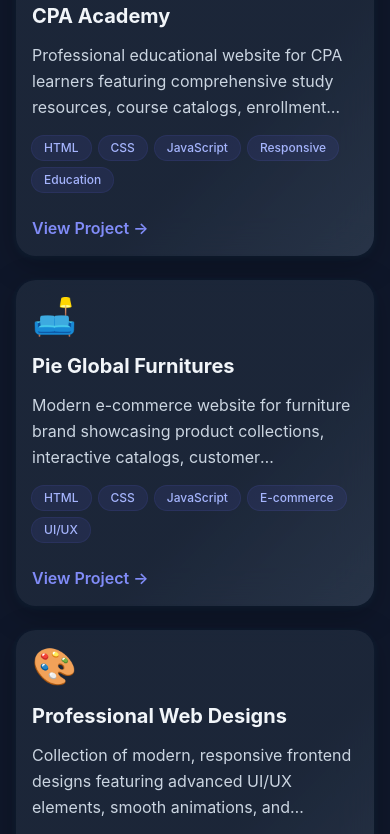
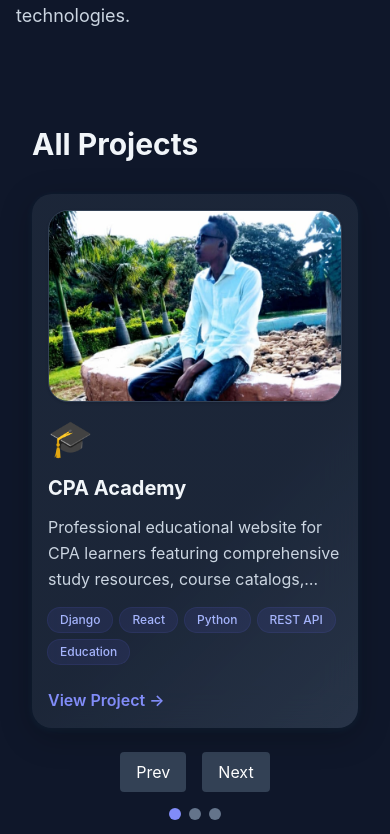
Before and after one commit to palmerscott254-gif/NEWTON-GAKUYA-PORTFOLIO, a React (Vite) app: page / in a window 390 px wide. Shown: the part 3907-4741 px from the top of the page. Built offline with nearby package versions, Linux system fonts and the light colour scheme.

Commit message:
projects fix

```diff
--- a/src/App.tsx
+++ b/src/App.tsx
@@ -1,41 +1,19 @@
 import { Suspense, lazy } from 'react';
-import { Route, Routes } from 'react-router-dom';
 import Layout from '@components/Layout/Layout';
 import ErrorBoundary from '@components/ErrorBoundary';
 import LoadingSpinner from '@components/LoadingSpinner';
 
-// Lazy load pages for better performance
+// Lazy load the single page for better performance
 const Home = lazy(() => import('@pages/Home'));
-const Projects = lazy(() => import('@pages/Projects'));
-const About = lazy(() => import('@pages/About'));
-const Contact = lazy(() => import('@pages/Contact'));
 
 export default function App() {
   return (
     <ErrorBoundary>
       <Layout>
         <Suspense fallback={<LoadingSpinner />}>
-          <Routes>
-            <Route path="/" element={<Home />} />
-            <Route path="/projects" element={<Projects />} />
-            <Route path="/about" element={<About />} />
-            <Route path="/contact" element={<Contact />} />
-            <Route path="*" element={<NotFound />} />
-          </Routes>
+          <Home />
         </Suspense>
       </Layout>
     </ErrorBoundary>
   );
 }
-
-function NotFound() {
-  return (
-    <div className="container py-20 text-center">
-      <h1 className="text-4xl font-bold mb-4">404 - Page Not Found</h1>
-      <p className="text-slate-400 mb-8">The page you're looking for doesn't exist.</p>
-      <a href="/" className="btn">
-        Go Home
-      </a>
-    </div>
-  );
-}
--- a/src/components/Layout/Header.tsx
+++ b/src/components/Layout/Header.tsx
@@ -1,4 +1,3 @@
-import { Link, NavLink } from 'react-router-dom';
 import { motion, AnimatePresence } from 'framer-motion';
 import { memo, useState, useEffect } from 'react';
 import { NAV_LINKS } from '@lib/constants';
@@ -20,12 +19,7 @@ const Header = memo(() => {
     };
   }, [isMobileMenuOpen]);
 
-  const navLinkClass = ({ isActive }: { isActive: boolean }) =>
-    `relative py-2 px-1 font-medium transition-colors ${
-      isActive
-        ? 'text-primary-400'
-        : 'text-slate-300 hover:text-white'
-    }`;
+  const navLinkClass = `relative py-2 px-1 font-medium transition-colors text-slate-300 hover:text-white`;
 
   return (
     <header
@@ -36,19 +30,19 @@ const Header = memo(() => {
       }`}
     >
       <div className="container flex h-16 md:h-20 items-center justify-between">
-        <Link
-          to="/"
+        <a
+          href="#hero"
           className="font-extrabold tracking-tight text-xl md:text-2xl bg-gradient-to-r from-primary-400 to-secondary bg-clip-text text-transparent hover:from-primary-300 hover:to-secondary-400 transition-all"
         >
           NG
-        </Link>
+        </a>
 
         {/* Desktop Navigation */}
         <nav className="hidden md:flex items-center gap-8" aria-label="Main navigation">
           {NAV_LINKS.map((link) => (
-            <NavLink key={link.path} to={link.path} className={navLinkClass}>
+            <a key={link.path} href={link.path} className={navLinkClass}>
               {link.label}
-            </NavLink>
+            </a>
           ))}
         </nav>
 
@@ -96,20 +90,14 @@ const Header = memo(() => {
           >
             <div className="container py-4 flex flex-col gap-2">
               {NAV_LINKS.map((link) => (
-                <NavLink
+                <a
                   key={link.path}
-                  to={link.path}
+                  href={link.path}
                   onClick={() => setIsMobileMenuOpen(false)}
-                  className={({ isActive }) =>
-                    `py-3 px-4 rounded-md transition-colors ${
-                      isActive
-                        ? 'bg-primary/10 text-primary-400'
-                        : 'text-slate-300 hover:bg-slate-800 hover:text-white'
-                    }`
-                  }
+                  className={`py-3 px-4 rounded-md transition-colors text-slate-300 hover:bg-slate-800 hover:text-white`}
                 >
                   {link.label}
-                </NavLink>
+                </a>
               ))}
             </div>
           </motion.nav>
--- a/src/components/ProjectsGrid.tsx
+++ b/src/components/ProjectsGrid.tsx
@@ -1,5 +1,5 @@
 import { motion } from 'framer-motion';
-import { memo, useMemo } from 'react';
+import { memo, useMemo, useState } from 'react';
 import type { Project } from '../types/index';
 import { ANIMATION_VARIANTS } from '@lib/constants';
 import projectsData from '@data/projects.json';
@@ -17,20 +17,25 @@ const ProjectCard = memo(({ project, index }: { project: Project; index: number
       className="card p-4 sm:p-6 group hover:scale-[1.03] active:scale-95 transition-transform duration-300 min-h-[320px] flex flex-col justify-between"
       style={{ backdropFilter: 'blur(20px)', background: 'linear-gradient(135deg, rgba(30,41,59,0.85) 60%, rgba(51,65,85,0.7) 100%)', boxShadow: '0 8px 32px 0 rgba(0,0,0,0.25), 0 1.5px 8px 0 rgba(80,200,255,0.08)' }}
     >
+      {project.image && (
+        <img
+          src={project.image}
+          alt={project.title + ' screenshot'}
+          className="w-full h-48 object-cover rounded-lg mb-4 border border-slate-700 shadow"
+          loading="lazy"
+        />
+      )}
       {project.icon && (
         <div className="text-4xl mb-4" role="img" aria-label={project.title}>
           {project.icon}
         </div>
       )}
-
       <h3 className="text-xl font-bold group-hover:text-primary transition-colors">
         {project.title}
       </h3>
-
       <p className="mt-3 text-slate-300 leading-relaxed line-clamp-3">
         {project.description}
       </p>
-
       {project.tags && project.tags.length > 0 && (
         <div className="mt-4 flex flex-wrap gap-2">
           {project.tags.map((tag) => (
@@ -43,7 +48,6 @@ const ProjectCard = memo(({ project, index }: { project: Project; index: number
           ))}
         </div>
       )}
-
       <a
         href={project.href}
         target="_blank"
@@ -59,20 +63,23 @@ const ProjectCard = memo(({ project, index }: { project: Project; index: number
 
 ProjectCard.displayName = 'ProjectCard';
 
+
 const ProjectsGrid = memo(({ limit, featured = false }: ProjectsGridProps) => {
   const projects = useMemo(() => {
     let filteredProjects = projectsData as Project[];
-
     if (featured) {
       filteredProjects = filteredProjects.filter((p) => p.featured);
     }
-
     if (limit) {
       filteredProjects = filteredProjects.slice(0, limit);
     }
-
     return filteredProjects;
   }, [limit, featured]);
+
+  const [current, setCurrent] = useState(0);
+
+  const handlePrev = () => setCurrent((prev) => (prev === 0 ? projects.length - 1 : prev - 1));
+  const handleNext = () => setCurrent((prev) => (prev === projects.length - 1 ? 0 : prev + 1));
 
   return (
     <section className="container py-12 md:py-16">
@@ -89,15 +96,44 @@ const ProjectsGrid = memo(({ limit, featured = false }: ProjectsGridProps) => {
           {featured ? 'Featured Projects' : 'All Projects'}
         </motion.h2>
 
-        <motion.div
-          variants={ANIMATION_VARIANTS.staggerContainer}
-          className="mt-8 grid gap-6 grid-cols-1 xs:grid-cols-2 md:grid-cols-2 lg:grid-cols-3"
-          style={{ gridAutoRows: '1fr' }}
-        >
-          {projects.map((project, index) => (
-            <ProjectCard key={project.id} project={project} index={index} />
-          ))}
-        </motion.div>
+        <div className="mt-8 flex flex-col items-center">
+          <motion.div
+            key={projects[current]?.id}
+            initial={{ y: -40, opacity: 0 }}
+            animate={{ y: 0, opacity: 1 }}
+            exit={{ y: 40, opacity: 0 }}
+            transition={{ type: 'spring', stiffness: 300, damping: 30 }}
+            className="w-full max-w-2xl"
+          >
+            <ProjectCard project={projects[current]} index={current} />
+          </motion.div>
+          <div className="flex gap-4 mt-6">
+            <button
+              onClick={handlePrev}
+              className="px-4 py-2 rounded bg-slate-700 text-white hover:bg-slate-600 transition"
+              aria-label="Previous Project"
+            >
+              Prev
+            </button>
+            <button
+              onClick={handleNext}
+              className="px-4 py-2 rounded bg-slate-700 text-white hover:bg-slate-600 transition"
+              aria-label="Next Project"
+            >
+              Next
+            </button>
+          </div>
+          <div className="flex gap-2 mt-4">
+            {projects.map((_, idx) => (
+              <button
+                key={idx}
+                onClick={() => setCurrent(idx)}
+                className={`w-3 h-3 rounded-full ${current === idx ? 'bg-primary-400' : 'bg-slate-500'} transition`}
+                aria-label={`Go to project ${idx + 1}`}
+              />
+            ))}
+          </div>
+        </div>
       </motion.div>
     </section>
   );
--- a/src/data/projects.json
+++ b/src/data/projects.json
@@ -5,9 +5,10 @@
     "description": "Professional educational website for CPA learners featuring comprehensive study resources, course catalogs, enrollment systems, and student progress tracking.",
     "longDescription": "A comprehensive learning management system built with modern web technologies. Features include course management, student enrollment, progress tracking, and interactive learning materials.",
     "href": "https://cpa-website-1.onrender.com",
-    "tags": ["HTML", "CSS", "JavaScript", "Responsive", "Education"],
+    "tags": ["Django", "React", "Python", "REST API", "Education"],
     "icon": "🎓",
-    "featured": true
+    "featured": true,
+    "image": "/profilep.jpg"
   },
   {
     "id": "pie-global-furnitures",
@@ -17,7 +18,8 @@
     "href": "https://pie-global-funitures-git-main-palmerscott254-gifs-projects.vercel.app",
     "tags": ["HTML", "CSS", "JavaScript", "E-commerce", "UI/UX"],
     "icon": "🛋️",
-    "featured": true
+    "featured": true,
+    "image": "/profilep.jpg"
   },
   {
     "id": "professional-web-designs",
@@ -27,6 +29,7 @@
     "href": "https://github.com/palmerscott254-gif",
     "tags": ["React", "CSS3", "Animations", "UI/UX", "Accessibility"],
     "icon": "🎨",
-    "featured": true
+    "featured": true,
+    "image": "/profilep.jpg"
   }
 ]
--- a/src/pages/Home.tsx
+++ b/src/pages/Home.tsx
@@ -1,6 +1,8 @@
+import { motion } from 'framer-motion';
 import Hero from '@components/Hero';
 import Skills from '@components/Skills';
 import ProjectsGrid from '@components/ProjectsGrid';
+import { ANIMATION_VARIANTS } from '@lib/constants';
 import About from './About';
 import Contact from './Contact';
 
@@ -17,8 +19,21 @@ export default function Home() {
       <section id="skills">
         <Skills />
       </section>
-      <section id="projects">
-        <ProjectsGrid featured limit={6} />
+      <section id="projects" className="container py-12 md:py-20">
+        <motion.div
+          initial="initial"
+          animate="animate"
+          variants={ANIMATION_VARIANTS.fadeIn}
+        >
+          <motion.div variants={ANIMATION_VARIANTS.slideUp} className="mb-12">
+            <h1 className="text-4xl md:text-5xl font-bold mb-4">My Projects</h1>
+            <p className="text-lg text-slate-300 max-w-3xl">
+              A collection of my work showcasing web development, UI/UX design,
+              and full-stack applications built with modern technologies.
+            </p>
+          </motion.div>
+          <ProjectsGrid />
+        </motion.div>
       </section>
       <section id="contact">
         <Contact />
```
Also changed, not shown: src/lib/constants.tsx (+5 -4 lines), Screenshot (110).png (added), Screenshot (111).png (added).
